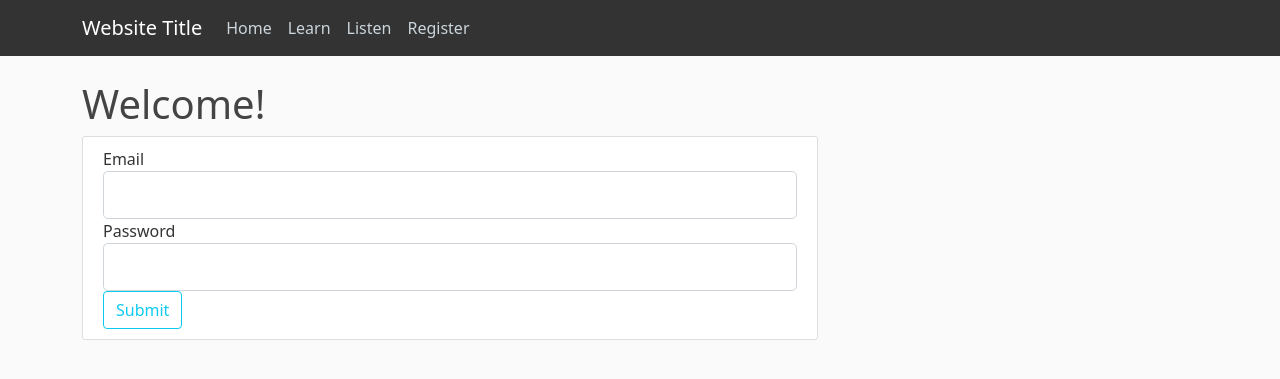
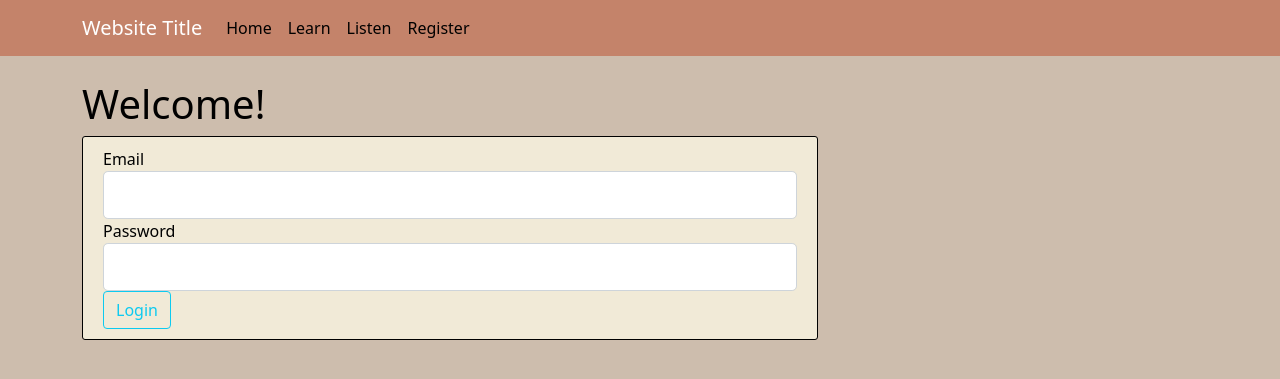
Before and after one commit to cdejong2/squirrel-project, a Flask app: page /login in a window 1280 px wide. Shown: the top 379 px of the page. Run offline with Flask 2, Linux system fonts and the light colour scheme.

Commit message:
added color scheme

```diff
--- a/forms.py
+++ b/forms.py
@@ -19,10 +19,10 @@ class RegistrationForm(FlaskForm):
     confirm_password = PasswordField('Confirm Password',
                                      validators=[DataRequired(),
                                                  EqualTo('password')])
-    submit = SubmitField('Sign Up')
+    submit = SubmitField('Register')
 
 
 class LoginForm(FlaskForm):
     email = StringField('Email')
     password = PasswordField('Password')
-    submit = SubmitField('Submit')
+    submit = SubmitField('Login')
--- a/static/main.css
+++ b/static/main.css
@@ -1,23 +1,23 @@
 body {
-  background: #fafafa;
-  color: #333333;
+  background: #cdbdad;
+  color: #000000;
   margin-top: 5rem;
 }
 
 h1, h2, h3, h4, h5, h6 {
-  color: #444444;
+  color: #000000;
 }
 
 .bg-steel {
-  background-color: #333333;
+  background-color: #c4836a;
 }
 
 .site-header .navbar-nav .nav-link {
-  color: #cbd5db;
+  color: #000000;
 }
 
 .site-header .navbar-nav .nav-link:hover {
-  color: #ffffff;
+  color: #e4e2e6;
 }
 
 .site-header .navbar-nav .nav-link.active {
@@ -25,19 +25,19 @@ h1, h2, h3, h4, h5, h6 {
 }
 
 .content-section {
-  background: #ffffff;
+  background: #f1ead7;
   padding: 10px 20px;
-  border: 1px solid #dddddd;
+  border: 1px solid #000000;
   border-radius: 3px;
   margin-bottom: 20px;
 }
 
 .article-title {
-  color: #444444;
+  color: #000000;
 }
 
 a.article-title:hover {
-  color: #428bca;
+  color: #c4836a;
   text-decoration: none;
 }
 
@@ -54,11 +54,11 @@ a.article-title:hover {
 .article-metadata {
   padding-bottom: 1px;
   margin-bottom: 4px;
-  border-bottom: 1px solid #e3e3e3
+  border-bottom: 1px solid #f5f5f5
 }
 
 .article-metadata a:hover {
-  color: #333;
+  color: #5b4f45;
   text-decoration: none;
 }
 
```
